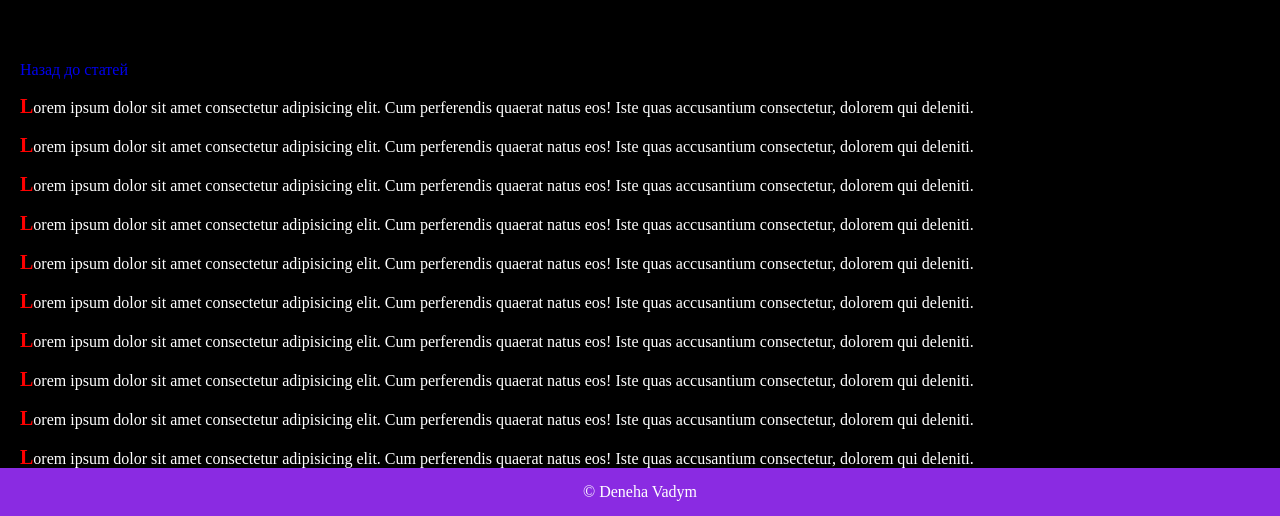
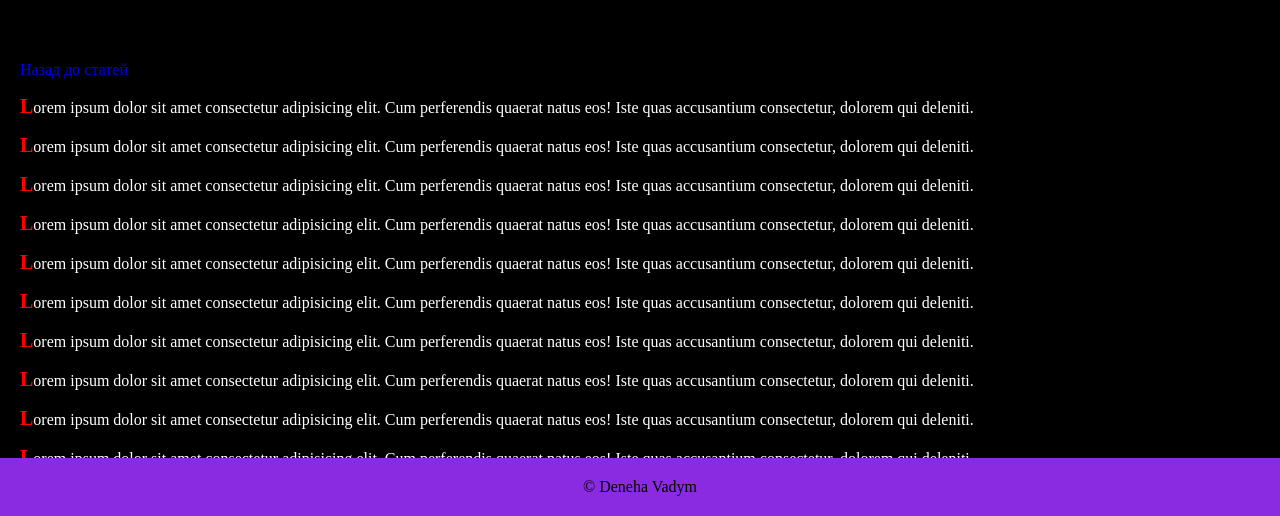
Before and after one commit to xcxdae/home-work-3, a plain HTML site: page pages/articles/article1.html in a window 1280 px wide. Shown: the part 284-800 px from the top of the page. Drawn offline with Linux system fonts and the light colour scheme.

Commit message:
footer fixed

```diff
--- a/assets/css/style.css
+++ b/assets/css/style.css
@@ -106,13 +106,12 @@ legend {
 
 .footer {
   text-align: center;
+  bottom: 0;
+  background-color: blueviolet;
+  width: 100%;
   position: fixed;
-  padding-top: 15px;
-  bottom: 0;
-  width: 100%;
-  height: 3em;
-  background-color: blueviolet;
-  color: white;
+  padding-left: 200px;
+  padding-right: 200px;
 }
 
 .nav-list {
--- a/pages/articles/article1.html
+++ b/pages/articles/article1.html
@@ -139,7 +139,9 @@
     </div>
 
     <footer class="footer">
-        &copy; Deneha Vadym
+        <div class="container">
+            &copy; Deneha Vadym
+        </div>
     </footer>
 
 </body>
```
Also changed, not shown: index.html (+3 -1 lines), pages/articles.html (+3 -1 lines), pages/articles/article2.html (+3 -1 lines), pages/articles/article3.html (+3 -1 lines), pages/catalog.html (+3 -1 lines), pages/contacts.html (+3 -1 lines), pages/gallery.html (+3 -1 lines), pages/navigation.html (+3 -1 lines), pages/registration.html (+3 -1 lines).
